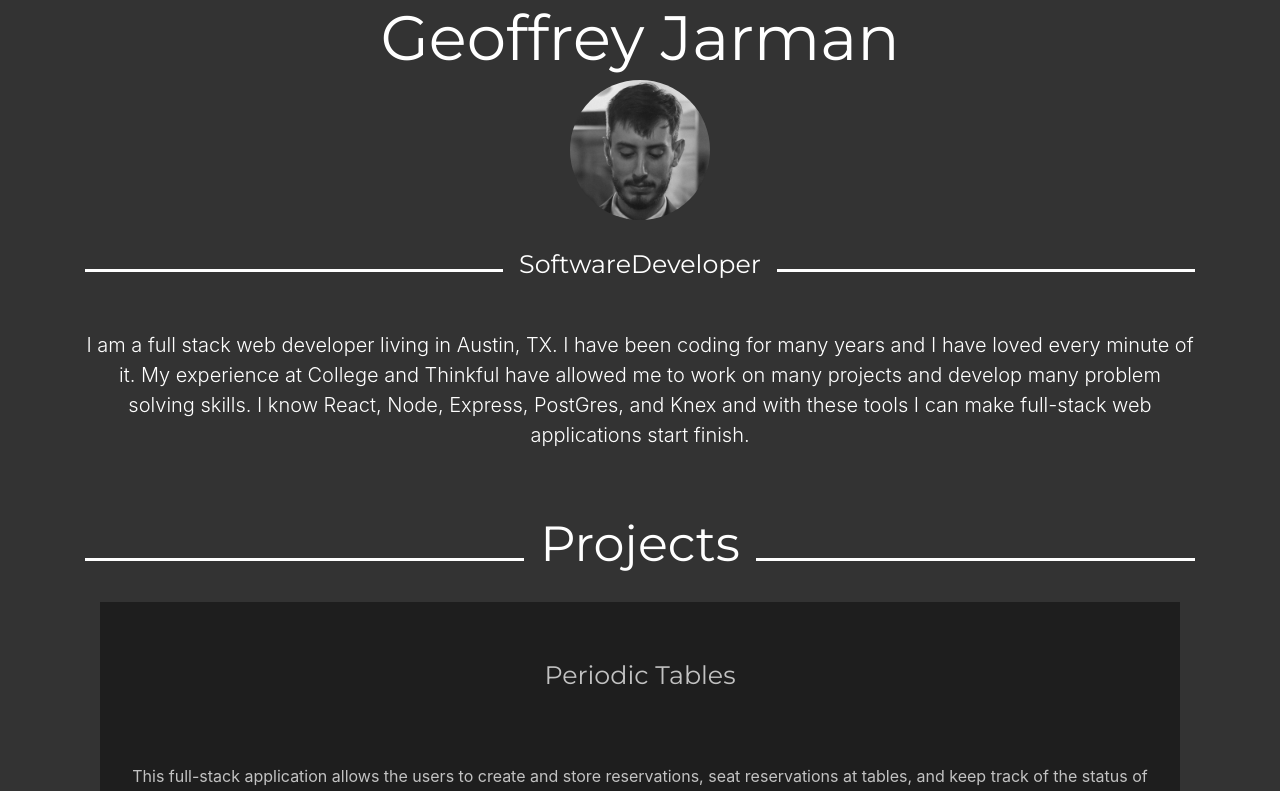
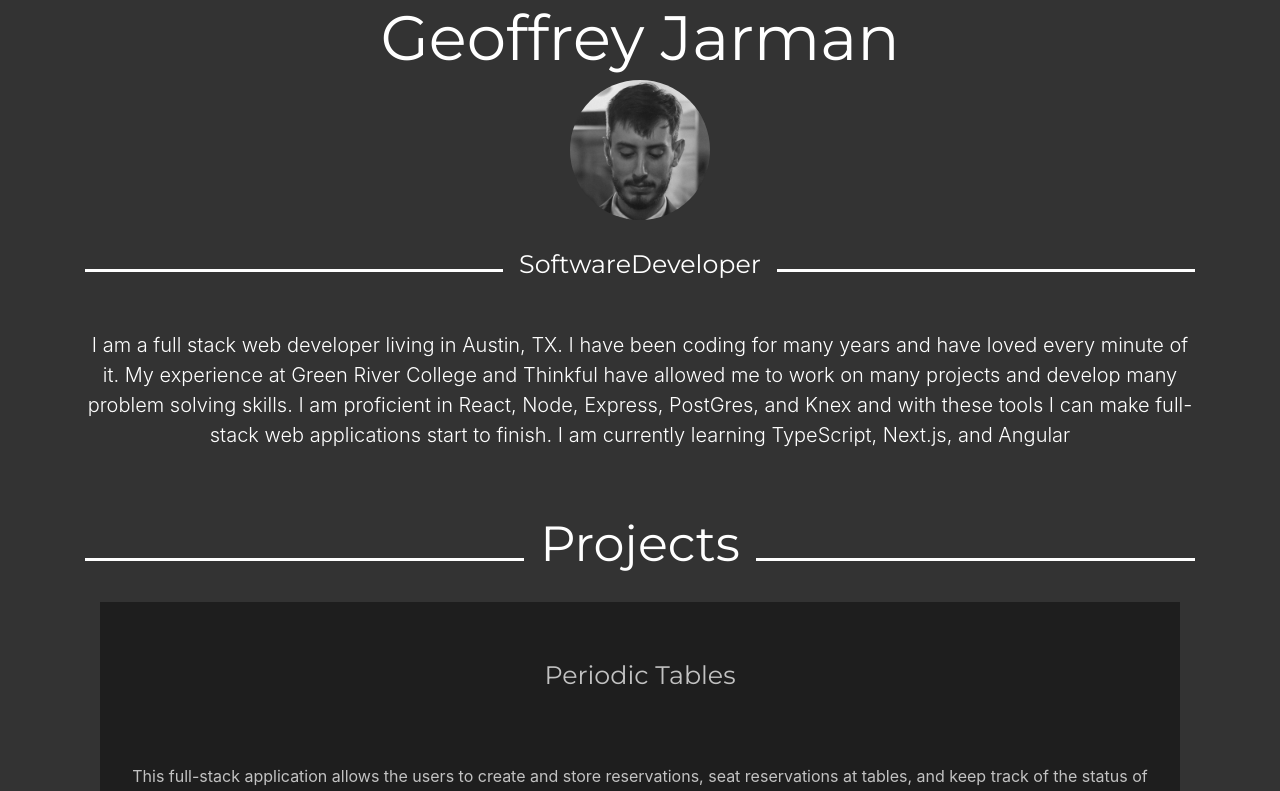
Before and after one commit to Geoffxp/portfolio, a React (Create React App) app: page / in a window 1280 px wide. Shown: the top 791 px of the page. Built offline with nearby package versions, Linux system fonts and the light colour scheme.

Commit message:
fixing typo

```diff
--- a/src/LeftHand/About.js
+++ b/src/LeftHand/About.js
@@ -7,14 +7,15 @@ export default function About() {
             <div className="d-flex">
                 <div className="slide-top-text col-8">
                     <p className="lead">I am a full stack web developer living in Austin, TX.
-                                        I have been coding for many years and I have loved
+                                        I have been coding for many years and have loved
                                         every minute of it.
-                                        My experience at College and Thinkful have allowed me
+                                        My experience at Green River College and Thinkful have allowed me
                                         to work on many projects and develop many problem solving
                                         skills.
-                                        I know React, Node, Express, PostGres, and Knex and with
-                                        these tools I can make full-stack web applications start
-                                        finish.</p>
+                                        I am proficient in React, Node, Express, PostGres, and
+                                        Knex and with these tools I can make full-stack web
+                                        applications start to finish. I am currently learning TypeScript,
+                                        Next.js, and Angular.</p>
                 </div>
                 <div id="outer" className="col-4">
                     <div id="inner" className="dark d-flex flex-row">
@@ -27,14 +28,15 @@ export default function About() {
             <div className="d-flex">
                 <div className="slide-top-text">
                     <p className="lead">I am a full stack web developer living in Austin, TX.
-                                        I have been coding for many years and I have loved
+                                        I have been coding for many years and have loved
                                         every minute of it.
-                                        My experience at College and Thinkful have allowed me
+                                        My experience at Green River College and Thinkful have allowed me
                                         to work on many projects and develop many problem solving
                                         skills.
-                                        I know React, Node, Express, PostGres, and Knex and with
-                                        these tools I can make full-stack web applications start
-                                        finish.</p>
+                                        I am proficient in React, Node, Express, PostGres, and
+                                        Knex and with these tools I can make full-stack web
+                                        applications start to finish. I am currently learning TypeScript,
+                                        Next.js, and Angular</p>
                 </div>
             </div>
         </div>
--- a/src/RightHand/ProjectGrid.css
+++ b/src/RightHand/ProjectGrid.css
@@ -6,7 +6,7 @@ a {
 .project-box {
     cursor: pointer;
     width: 100%;
-    height: 216px;
+    height: 226px;
     background-color: rgb(22, 22, 22);
     opacity: 0.7;
 }
```
